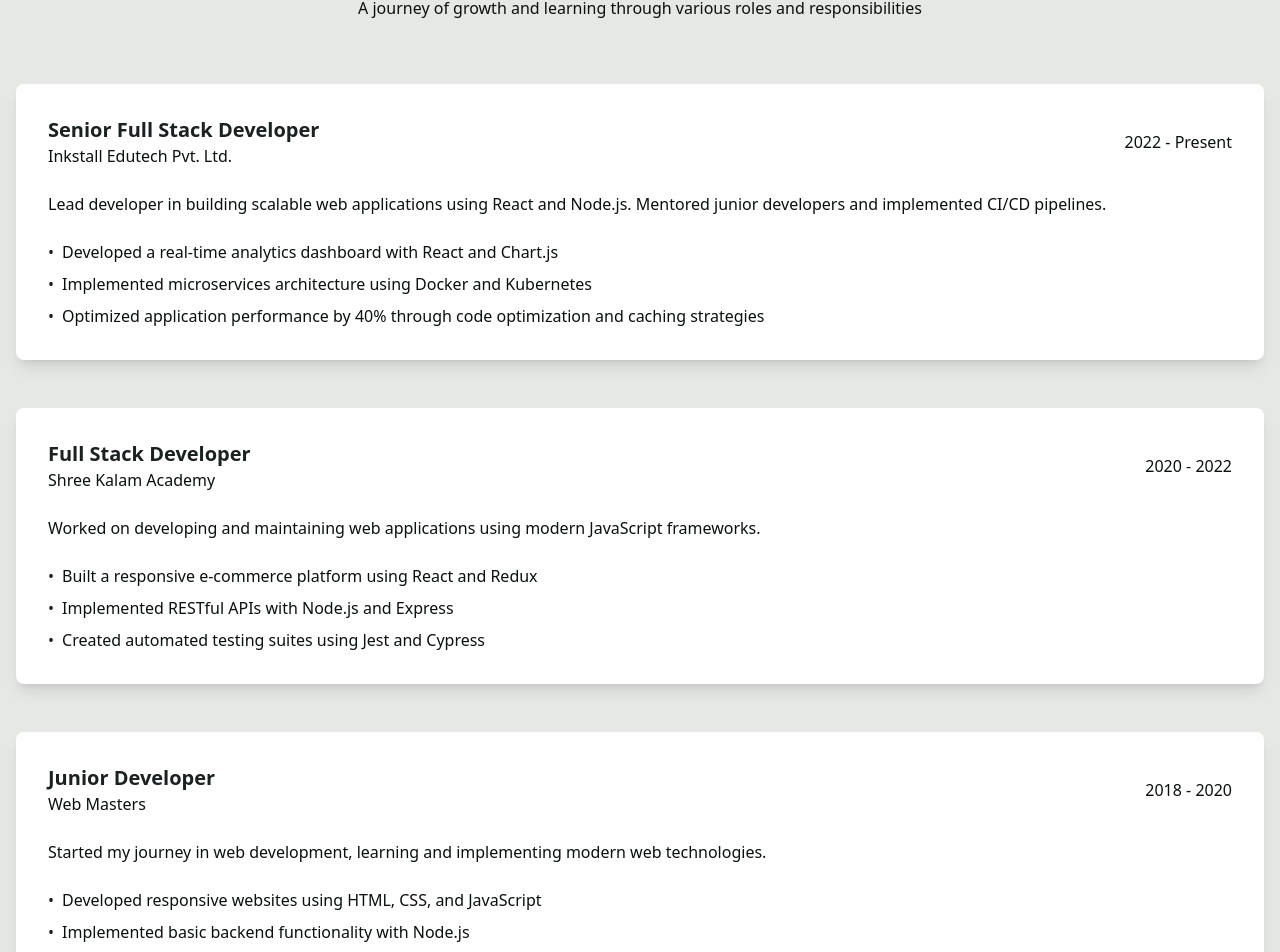
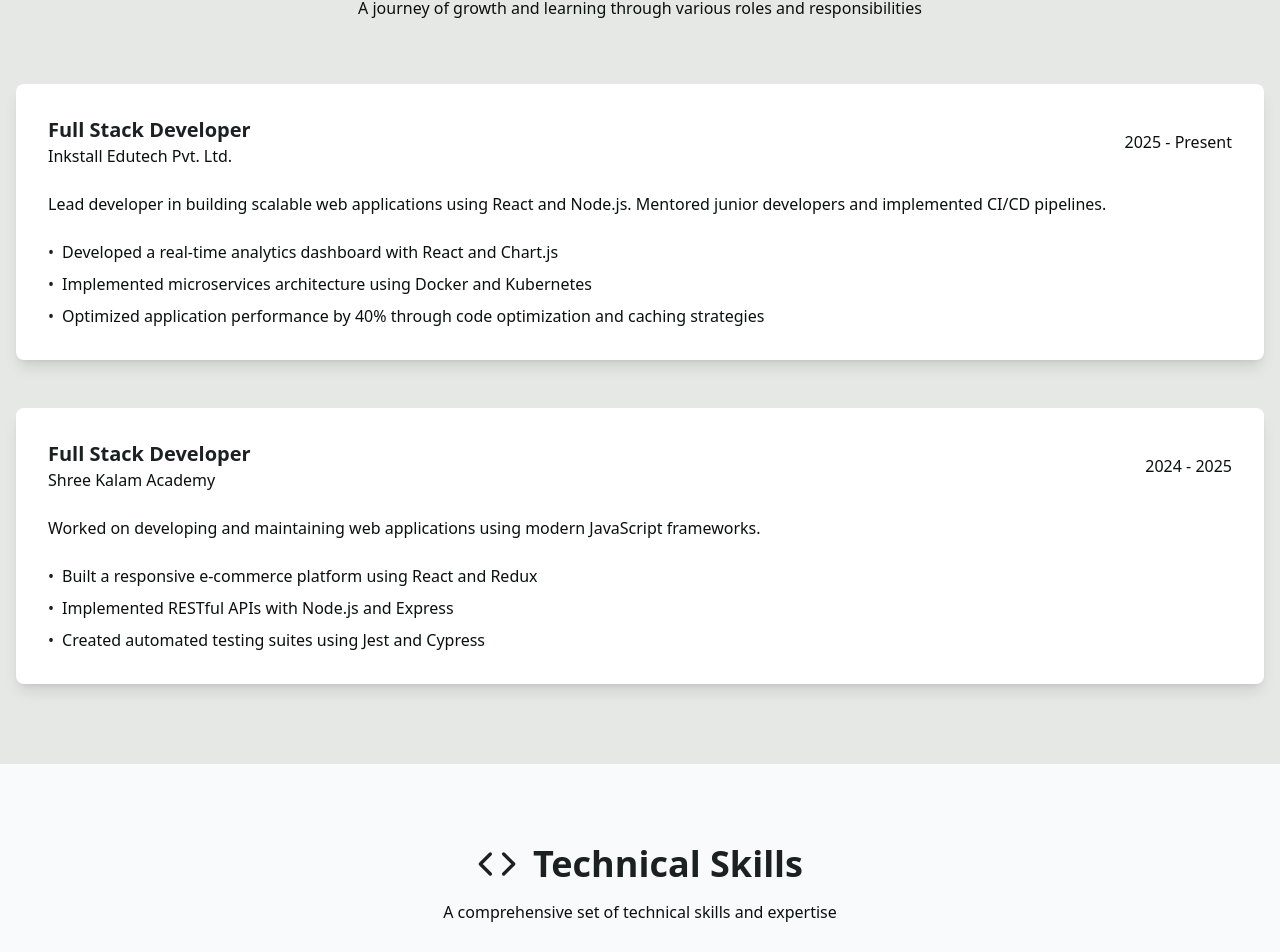
Before and after one commit to Innocent-Alive/portfolio, a React (Vite) app: page / in a window 1280 px wide. Shown: the part 1896-2848 px from the top of the page. Built offline with nearby package versions, Linux system fonts and the light colour scheme.

Commit message:
contact details updated.

```diff
--- a/src/components/Contact.jsx
+++ b/src/components/Contact.jsx
@@ -92,7 +92,7 @@ const Contact = () => {
                   </svg>
                   <div>
                     <h4 className="text-lg font-medium">Email</h4>
-                    <p className="text-gray-600">your.email@example.com</p>
+                    <p className="text-gray-600">abhay744das@gmail.com</p>
                   </div>
                 </div>
                 <div className="flex items-start">
@@ -111,7 +111,7 @@ const Contact = () => {
                   </svg>
                   <div>
                     <h4 className="text-lg font-medium">Phone</h4>
-                    <p className="text-gray-600">+1 234 567 890</p>
+                    <p className="text-gray-600">+91 8169805273</p>
                   </div>
                 </div>
                 <div className="flex items-start">
@@ -136,7 +136,9 @@ const Contact = () => {
                   </svg>
                   <div>
                     <h4 className="text-lg font-medium">Location</h4>
-                    <p className="text-gray-600">Your City, Country</p>
+                    <p className="text-gray-600">
+                      Kandivali West, Mumbai, India
+                    </p>
                   </div>
                 </div>
               </div>
--- a/src/components/Experience.jsx
+++ b/src/components/Experience.jsx
@@ -5,9 +5,9 @@ const Experience = () => {
     {
       id: 1,
       company: "Inkstall Edutech Pvt. Ltd.",
-      position: "Senior Full Stack Developer",
-      duration: "2022 - Present",
-      location: "New York, NY",
+      position: "Full Stack Developer",
+      duration: "2025 - Present",
+      location: "Goregaon West, Mumbai, India",
       description:
         "Lead developer in building scalable web applications using React and Node.js. Mentored junior developers and implemented CI/CD pipelines.",
       highlights: [
@@ -20,28 +20,14 @@ const Experience = () => {
       id: 2,
       company: "Shree Kalam Academy",
       position: "Full Stack Developer",
-      duration: "2020 - 2022",
-      location: "San Francisco, CA",
+      duration: "2024 - 2025",
+      location: "Kandivali West, Mumbai, India",
       description:
         "Worked on developing and maintaining web applications using modern JavaScript frameworks.",
       highlights: [
         "Built a responsive e-commerce platform using React and Redux",
         "Implemented RESTful APIs with Node.js and Express",
         "Created automated testing suites using Jest and Cypress",
-      ],
-    },
-    {
-      id: 3,
-      company: "Web Masters",
-      position: "Junior Developer",
-      duration: "2018 - 2020",
-      location: "Los Angeles, CA",
-      description:
-        "Started my journey in web development, learning and implementing modern web technologies.",
-      highlights: [
-        "Developed responsive websites using HTML, CSS, and JavaScript",
-        "Implemented basic backend functionality with Node.js",
-        "Learned version control using Git and GitHub",
       ],
     },
   ];
--- a/src/components/Skills.jsx
+++ b/src/components/Skills.jsx
@@ -98,7 +98,7 @@ const Skills = () => {
           {skillCategories.map((category) => (
             <div
               key={category.id}
-              className="bg-white/5 p-6 rounded-lg shadow-lg"
+              className="bg-white p-6 rounded-lg shadow-lg"
             >
               <div className="flex items-center justify-between mb-4">
                 <div className="flex items-center">
```
